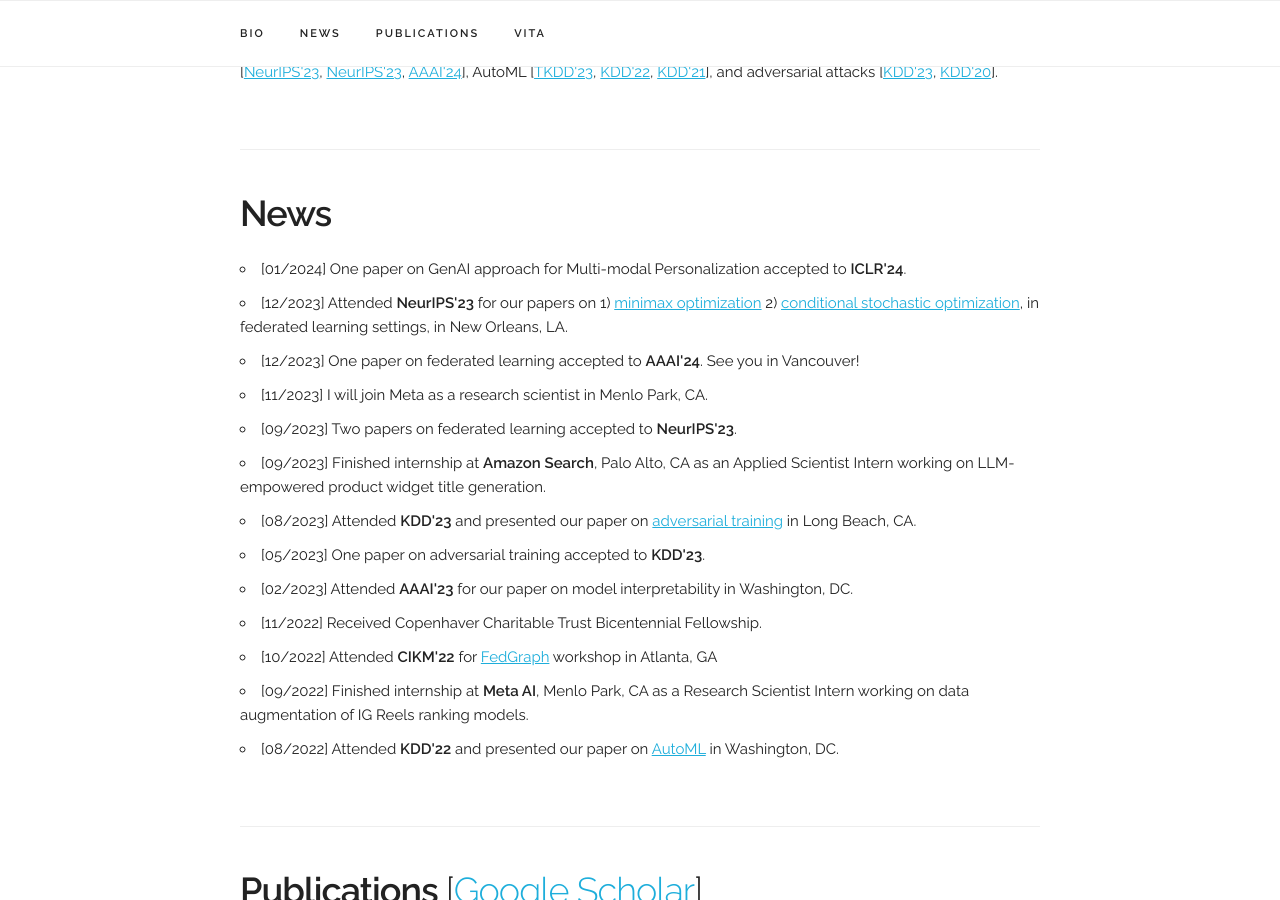
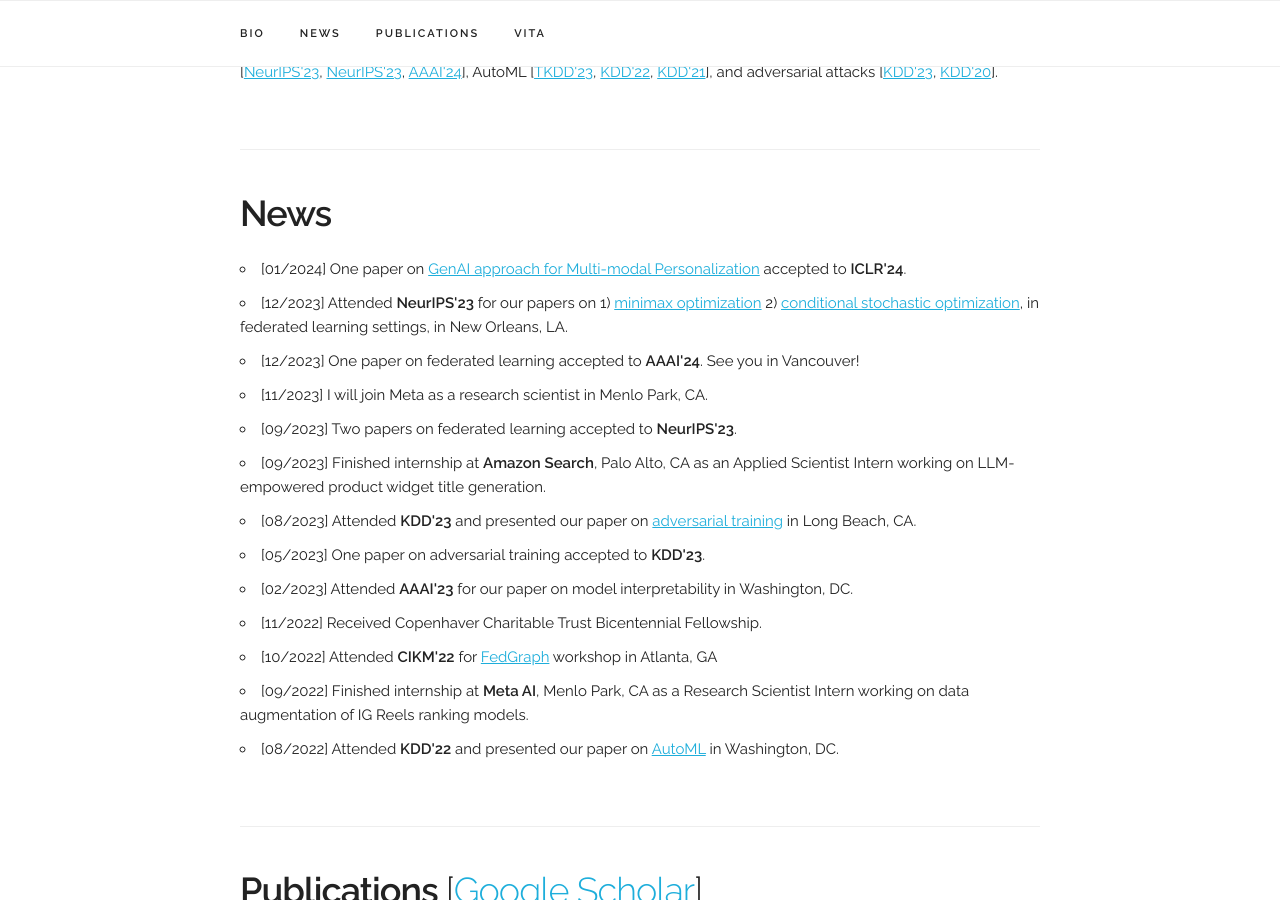
Before and after one commit to jsycsjh/jsycsjh.github.io, a Jekyll site: the page built from index.html, in a window 1280 px wide and 900 px high, scrolled down 554 px. Built offline with Jekyll 4.4.1, drawn with Linux system fonts in a browser that asks for light colours; some web fonts are replaced; part of the change alters nothing that is shown.

```diff
--- a/index.html
+++ b/index.html
@@ -41,7 +41,7 @@ title: Home
 <div class="docs-section" id="news">
     <h3><b>News</b></h3>
     <ul>
-        <li>[01/2024] One paper on GenAI approach for Multi-modal Personalization accepted to <b>ICLR'24</b>. </li>
+        <li>[01/2024] One paper on <a href="https://openreview.net/forum?id=khAE1sTMdX">GenAI approach for Multi-modal Personalization</a> accepted to <b>ICLR'24</b>. </li>
         <li>[12/2023] Attended <b>NeurIPS'23</b> for our papers on 1) <a href="https://arxiv.org/abs/2310.03613">minimax optimization</a> 2) <a href="https://arxiv.org/abs/2310.02524">conditional stochastic optimization</a>, in federated learning settings, in New Orleans, LA. </li>
         <li>[12/2023] One paper on federated learning accepted to <b>AAAI'24</b>. See you in Vancouver!</li>
         <li>[11/2023] I will join Meta as a research scientist in Menlo Park, CA.</li>
```
